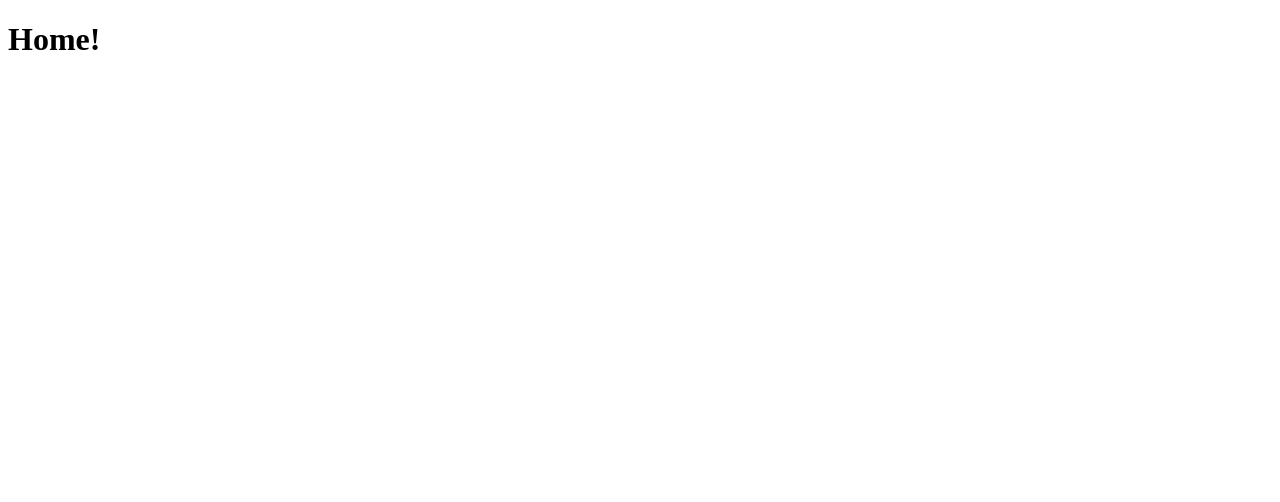
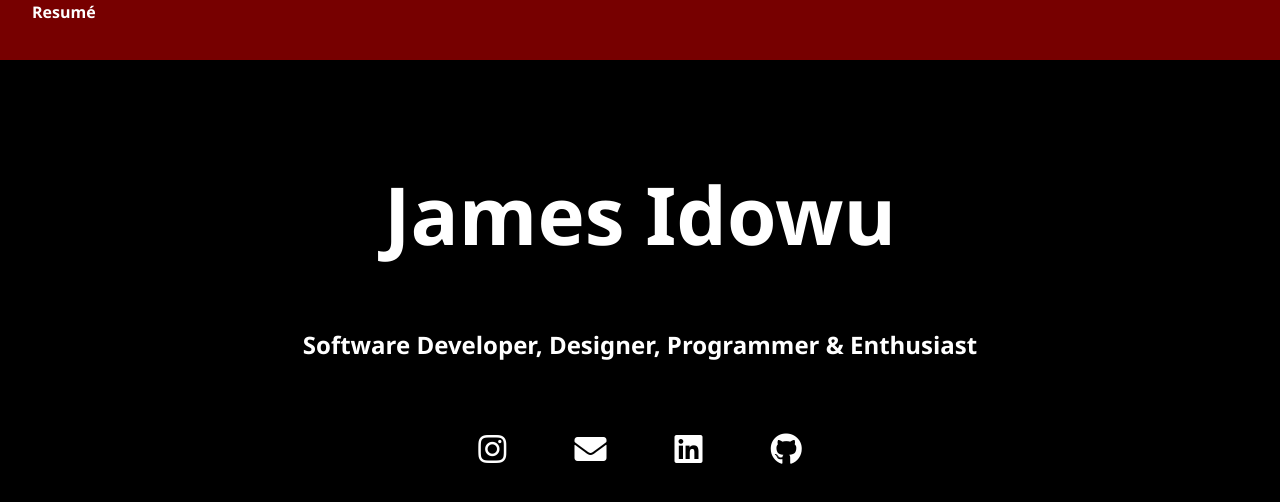
Before and after one commit to jamesidowu/personal_site, a website: page dist/index.html in a window 1280 px wide. Drawn offline with Linux system fonts and the light colour scheme.

Commit message:
fixed up index and sass

```diff
--- /dev/null
+++ b/scss/_config.scss
@@ -0,0 +1,6 @@
+$primary-color: rgb(0, 0, 0);
+$secondary-color: rgb(119, 0, 0);
+
+@mixin easeOut {
+  transition: all 0.5s ease-out;
+}
--- a/scss/main.scss
+++ b/scss/main.scss
@@ -1 +1,66 @@
-$primary-color: red;
+@import "config";
+
+* {
+  box-sizing: border-box;
+}
+
+header {
+  position: fixed;
+  z-index: 2;
+  height: 60px;
+  width: 100%;
+  background: $secondary-color;
+
+  .navbar {
+    padding-left: 2rem;
+    .nav-item {
+      a {
+        font-weight: 800;
+      }
+    }
+  }
+}
+
+body {
+  background: $primary-color;
+  color: #fff;
+  height: 100%;
+  margin: 0;
+  font-family: "Segoe UI", Tahoma, Geneva, Verdana, sans-serif;
+
+  line-height: 1.5;
+}
+a {
+  color: #fff;
+  text-decoration: none;
+}
+
+main {
+  padding: 0rem;
+  height: 100%;
+  padding-top: 100px;
+
+  .icons {
+    text-align: -webkit-center;
+    padding-top: 50px;
+    a {
+      padding: 2rem;
+
+      &:hover {
+        color: $secondary-color;
+        @include easeOut();
+      }
+    }
+  }
+
+  .lg-heading {
+    font-size: 5rem;
+    text-align: center;
+    font-weight: 600;
+  }
+
+  .sm-heading {
+    text-align: center;
+    font-weight: 600;
+  }
+}
```
Also changed, not shown: dist/css/main.css, dist/img/portrait.jpg (added), dist/index.html, 3 other files.
